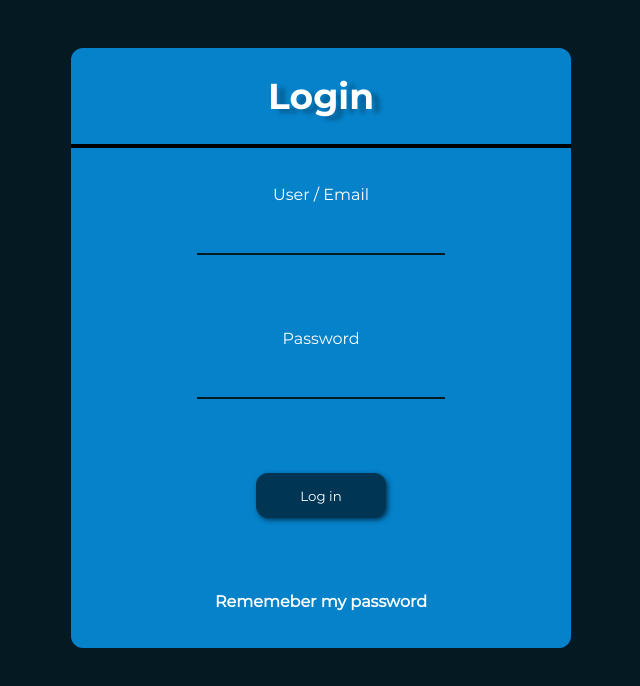
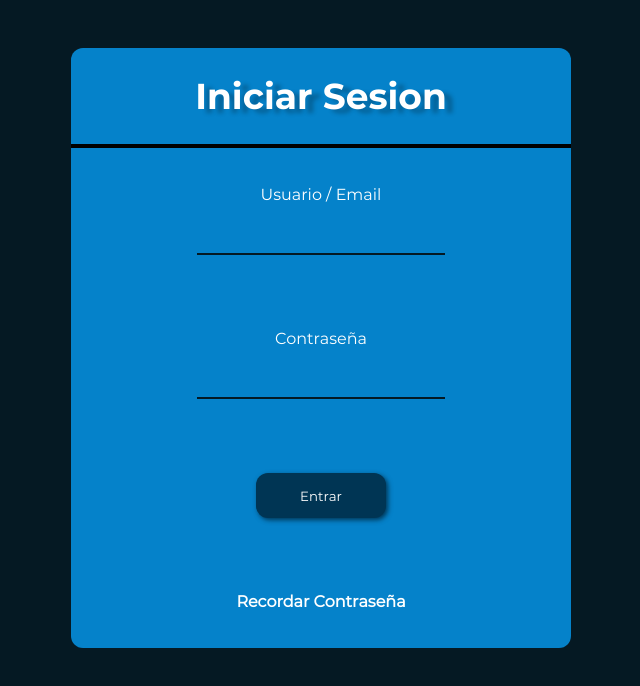
Before and after one commit to proyectojotazo/practica-html-css, a plain HTML site: page index.html in a window 1280 px wide. Shown: the whole page, without its empty margins (319-959 px from the left). Drawn offline with Linux system fonts and the light colour scheme.

Commit message:
Cambiando texto del formulario a castellano

```diff
--- a/index.html
+++ b/index.html
@@ -13,19 +13,19 @@
 <body>
     <form class="form" action="main.html">
         <header class="form__header">
-            <h1 class="form__title">Login</h1>
+            <h1 class="form__title">Iniciar Sesion</h1>
         </header>
         <main class="form__main">
             <section class="form__wrapper-items">
-                <label class="wrapper-items__label" for="email">User / Email</label>
+                <label class="wrapper-items__label" for="email">Usuario / Email</label>
                 <input class="wrapper-items__input" type="text" name="email">
             </section>
             <section class="form__wrapper-items">
-                <label class="wrapper-items__label" for="pass">Password</label>
+                <label class="wrapper-items__label" for="pass">Contraseña</label>
                 <input class="wrapper-items__input" type="password" name="pass">
             </section>
-            <input type="submit" value="Log in" class="form__btn">
-            <a class="form__link-remember" href="#">Rememeber my password</a>
+            <input type="submit" value="Entrar" class="form__btn">
+            <a class="form__link-remember" href="#">Recordar Contraseña</a>
         </main>
     </form>
 </body>
```
